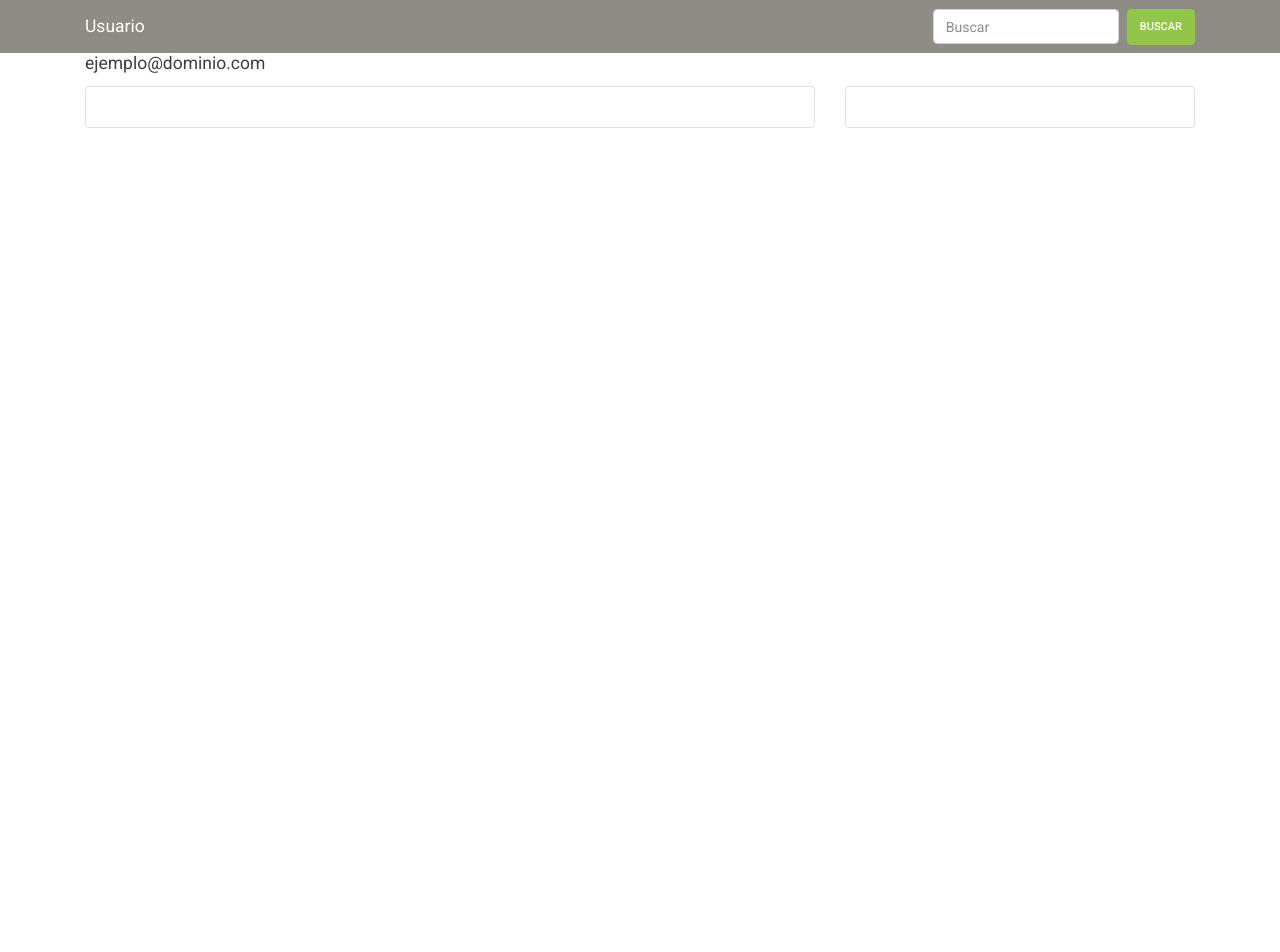
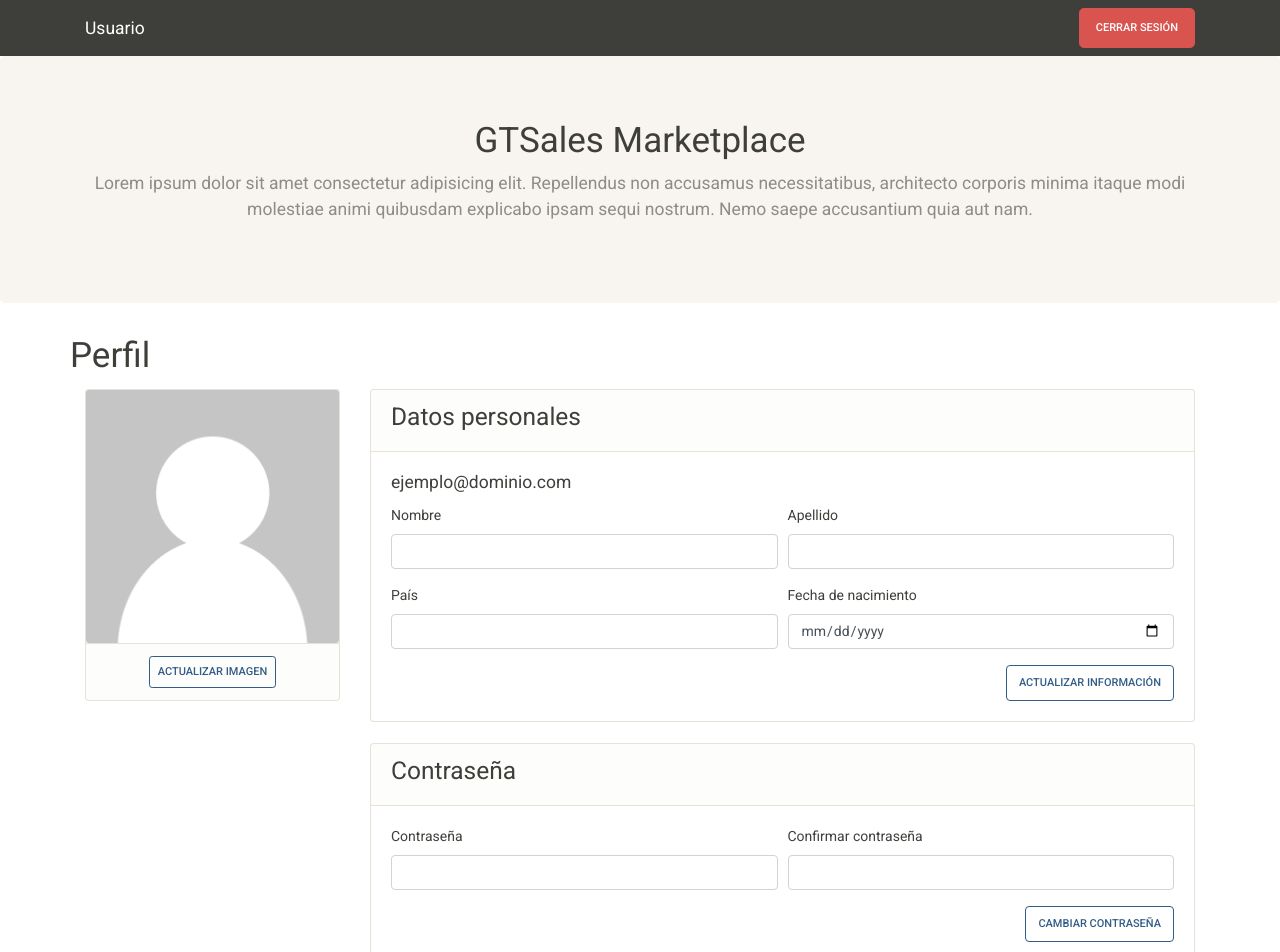
Before and after one commit to Otzoy97/mia-proyecto2, an Angular app in the folder client/: page /user/info in a window 1280 px wide. Shown: the top 952 px of the page. Before the commit the page ends 853 px from the top, so only its background shows below. Built offline with nearby package versions, Linux system fonts and the light colour scheme.

Commit message:
añadido perfil de usuario

```diff
--- a/client/src/app/components/user/info-user/info-user.component.css
+++ b/client/src/app/components/user/info-user/info-user.component.css
@@ -0,0 +1,79 @@
+.hovereffect {
+    width:100%;
+    height:auto;
+    float:left;
+    overflow:hidden;
+    position:relative;
+    text-align:center;
+    cursor:default;
+}
+
+.hovereffect .overlay {
+    width:100%;
+    height:100%;
+    position:absolute;
+    overflow:hidden;
+    top:0;
+    left:0;
+    opacity:0;
+    background-color:rgba(0,0,0,0.5);
+    -webkit-transition:all .4s ease-in-out;
+    transition:all .4s ease-in-out
+}
+
+.hovereffect img {
+    display:block;
+    position:relative;
+    -webkit-transition:all .4s linear;
+    transition:all .4s linear;
+}
+
+.hovereffect .info {
+    text-decoration:none;
+    display:inline-block;
+    text-transform:uppercase;
+    color:#fff;
+    border:1px solid #fff;
+    background-color:transparent;
+    opacity:0;
+    filter:alpha(opacity=0);
+    -webkit-transition:all .2s ease-in-out;
+    transition:all .2s ease-in-out;
+    margin:50px 0 0;
+    padding:7px 14px;
+}
+
+.hovereffect .info:hover {
+    box-shadow:0 0 5px #fff;
+}
+
+.hovereffect:hover img {
+    -ms-transform:scale(1.2);
+    -webkit-transform:scale(1.2);
+    transform:scale(1.2);
+}
+
+.hovereffect:hover .overlay {
+    opacity:1;
+    filter:alpha(opacity=100);
+}
+
+.hovereffect:hover .info {
+    opacity:1;
+    filter:alpha(opacity=100);
+    -ms-transform:translatey(0);
+    -webkit-transform:translatey(0);
+    transform:translatey(0);
+}
+
+.hovereffect:hover .info {
+    -webkit-transition-delay:.2s;
+    transition-delay:.2s;
+}
+
+a + input {
+    position: absolute;
+    top: 0;
+    left: 0;
+    opacity: 0;
+}
--- a/client/src/app/components/user/info-user/info-user.component.html
+++ b/client/src/app/components/user/info-user/info-user.component.html
@@ -1,25 +1,102 @@
 <app-navbar></app-navbar>
-<div class="container vh-100">
-    <div class="row">
-        <div class="col">
-            <h5 class="card-title">
-                ejemplo@dominio.com
-            </h5>
+<section class="jumbotron text-center">
+  <div class="container">
+    <h1>GTSales Marketplace</h1>
+    <p class="lead text-muted">
+      Lorem ipsum dolor sit amet consectetur adipisicing elit. Repellendus non accusamus necessitatibus, architecto
+      corporis minima itaque modi molestiae animi quibusdam explicabo ipsam sequi nostrum. Nemo saepe accusantium quia
+      aut nam.
+    </p>
+  </div>
+</section>
+<main role="main" class="container">
+  <div class="row">
+    <h1 class="card-title">Perfil</h1>
+  </div>
+  <div class="row">
+    <div class="col-md-3">
+      <form class="card">
+        <div class="hovereffect">
+          <img class="card-img img-reponsive" src="../../../../assets/default-user-image.png" alt="...">
+          <div class="overlay">
+            <span class="info">
+              <a href="#">Subir imagen</a>
+              <input type='file' id="txtPhoto" accept="image/*" required >
+            </span>
+          </div>
         </div>
+        <div class="card-footer">
+          <div class="text-center">
+            <button class="btn btn-outline-primary btn-sm" type="submit">Actualizar imagen</button>
+          </div>
+        </div>
+      </form>
     </div>
-    <div class="row">
-        <div class="col col-md-8">
-            <div class="card">
-                <div class="card-body">
+    <div class="col-md-9">
+      <div class="card">
+        <div class="card-header">
+          <h3>Datos personales</h3>
+        </div>
+        <div class="card-body">
+          <h5 class="card-title"> ejemplo@dominio.com </h5>
+          <div class="row">
+            <div class="col">
+              <form>
+                <div class="form-row">
+                  <div class="form-group col">
+                    <label for="txtName">Nombre</label>
+                    <input type="text" class="form-control" id="txtName" required>
+                  </div>
+                  <div class="form-group col">
+                    <label for="txtSurname">Apellido</label>
+                    <input type="text" class="form-control" id="txtSurname" required>
+                  </div>
                 </div>
+                <div class="form-row">
+                  <div class="form-group col">
+                    <label for="txtCountry">País</label>
+                    <input type="text" class="form-control" id="txtCountry" required>
+                  </div>
+                  <div class="form-group col">
+                    <label for="txtDate">Fecha de nacimiento</label>
+                    <input type="date" class="form-control" id="txtDate" required>
+                  </div>
+                </div>
+                <div class="text-right">
+                  <button class="btn btn-outline-primary" type="submit">Actualizar información</button>
+                </div>
+              </form>
             </div>
+          </div>
         </div>
-        <div class="col col-md-4">
-            <div class="card">
-                <div class="card-body">
-
+      </div>
+      <br>
+      <div class="card">
+        <div class="card-header">
+          <h3>Contraseña</h3>
+        </div>
+        <div class="card-body">
+          <div class="row">
+            <div class="col">
+              <form>
+                <div class="form-row">
+                  <div class="form-group col">
+                    <label for="txtPwd">Contraseña</label>
+                    <input type="password" class="form-control" id="txtPwd" required>
+                  </div>
+                  <div class="form-group col">
+                    <label for="txtPwdRef">Confirmar contraseña</label>
+                    <input type="password" class="form-control" id="txtPwdRef" required>
+                  </div>
                 </div>
+                <div class="text-right">
+                  <button class="btn btn-outline-primary" type="submit">Cambiar contraseña</button>
+                </div>
+              </form>
             </div>
+          </div>
         </div>
+      </div>
     </div>
-</div>
+  </div>
+</main>
--- a/client/src/app/components/user/navbar/navbar.component.html
+++ b/client/src/app/components/user/navbar/navbar.component.html
@@ -1,21 +1,21 @@
-<nav class="navbar navbar-expand-lg navbar-dark bg-dark">
+<nav class="navbar navbar-expand-lg navbar-dark bg-primary">
   <div class="container">
-    <a class="navbar-brand" routerLink="/user/info">Usuario</a>
     <button class="navbar-toggler" type="button" data-toggle="collapse" data-target="#navbarSupportedContent"
       aria-controls="navbarSupportedContent" aria-expanded="false" aria-label="Toggle navigation">
       <span class="navbar-toggler-icon"></span>
     </button>
-
+    <a class="navbar-brand" routerLink="/user/info">Usuario</a>
     <div class="collapse navbar-collapse" id="navbarSupportedContent">
-      <ul class="navbar-nav mr-auto">
-        <!-- <li class="nav-item">
-        <a class="nav-link" routerLink="/user/info" routerLinkActive="active">Perfil</a>
-      </li> -->
+      <ul class="navbar-nav mr-auto mt-2 mt-lg-0">
+        <li class="nav-item">
+        <!-- <a class="nav-link" routerLink="/user/info" routerLinkActive="active">Perfil</a> -->
+        </li>
       </ul>
-      <form class="form-inline my-2 my-lg-0">
-        <input class="form-control mr-sm-2" type="search" placeholder="Buscar" aria-label="Search">
-        <button class="btn btn-success my-2 my-sm-0" type="submit">Buscar</button>
-      </form>
+      <button class="btn btn-danger btn-lg" type="button">Cerrar sesión</button>
+      <!-- <form class="form-inline my-2 my-lg-0"> -->
+        <!-- <input class="form-control mr-sm-2" type="search" placeholder="Buscar" aria-label="Search"> -->
+        <!-- <button class="btn btn-success my-2 my-sm-0" type="submit">Buscar</button> -->
+      <!-- </form> -->
     </div>
   </div>
 </nav>
```
Also changed, not shown: client/src/assets/default-user-image.png (added).
